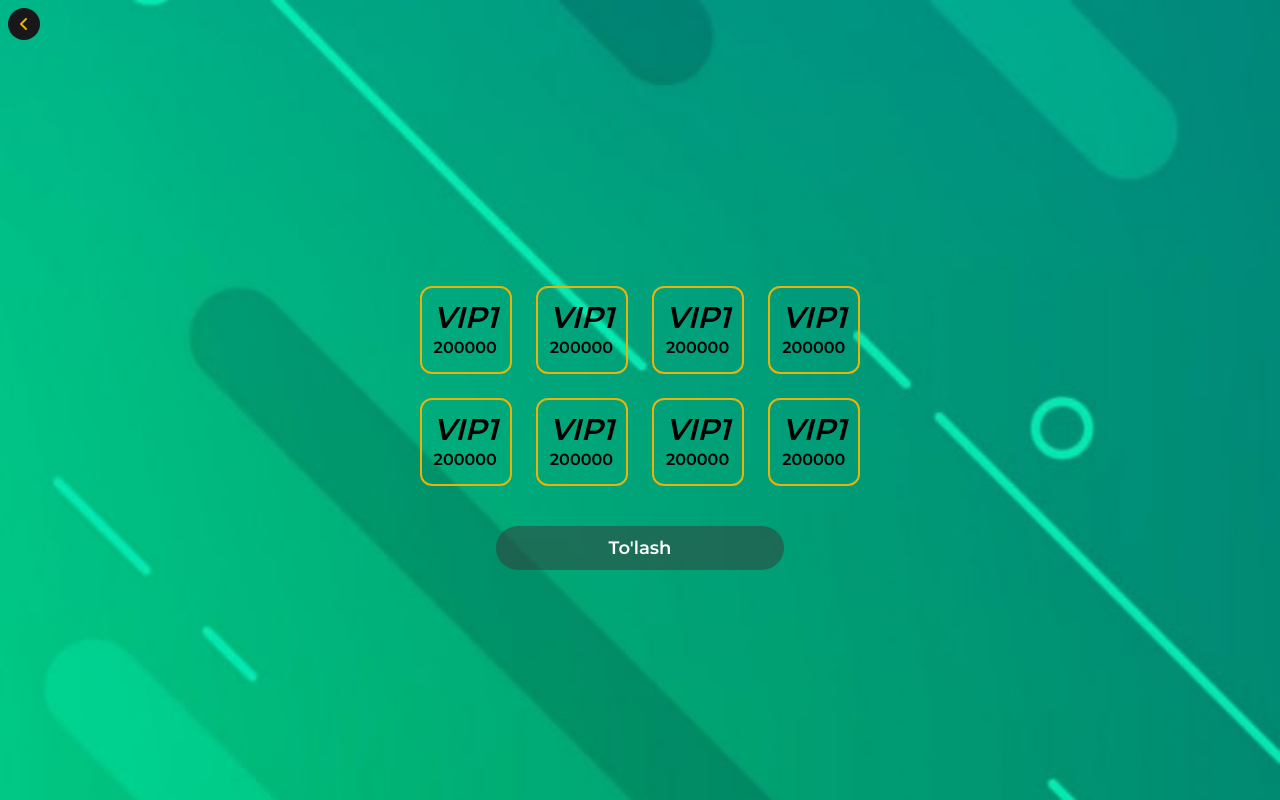
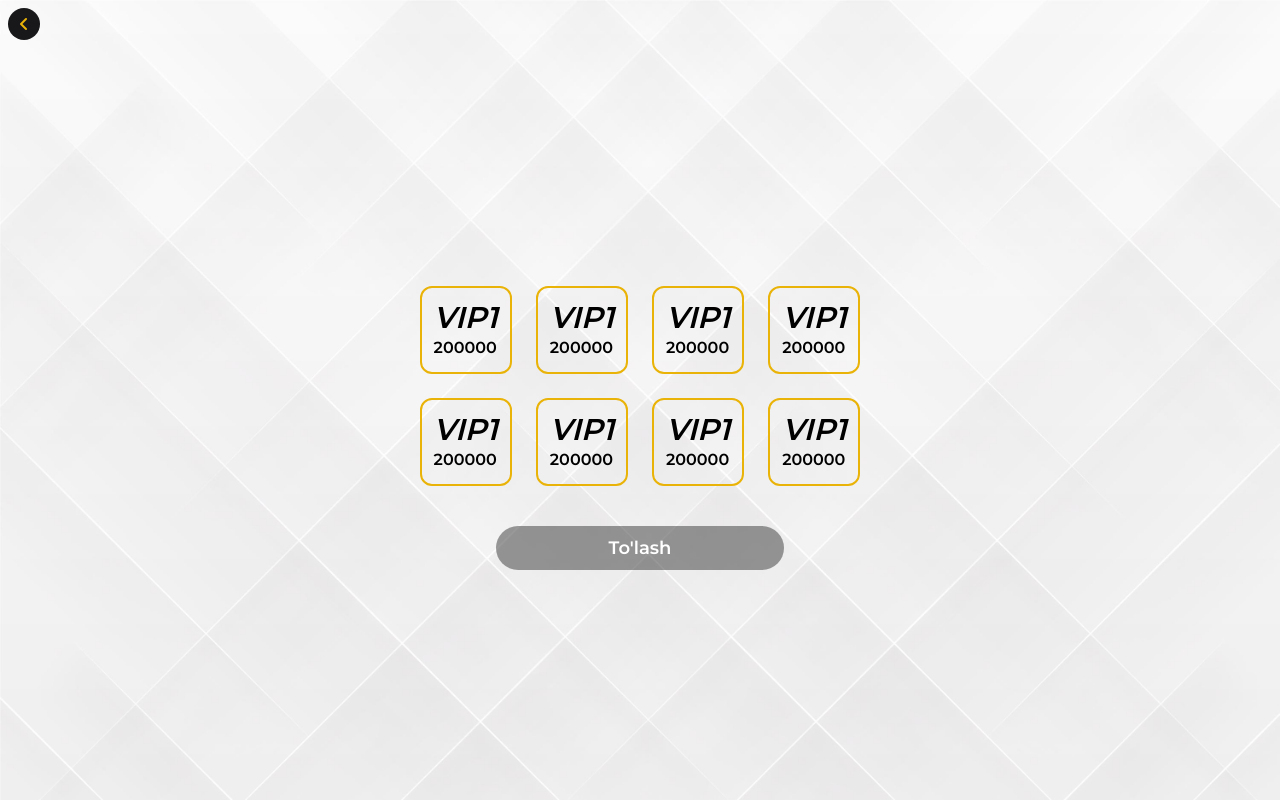
Before and after one commit to itkncoder/avolon, a React (Vite) app: page /vip in a window 1280 px wide. Built offline with nearby package versions, Linux system fonts and the light colour scheme.

Commit message:
may fixed error page not found

```diff
--- a/src/App.jsx
+++ b/src/App.jsx
@@ -1,7 +1,6 @@
-import { useState } from 'react'
 import './App.css'
+import {Routes, Route} from "react-router-dom"
 import fon from "./assets/bg.png"
-import {Routes, Route} from "react-router-dom"
 import Home from "./pages/Home"
 import Login from "./pages/Login"
 import Pay from "./pages/Pay"
--- a/src/index.css
+++ b/src/index.css
@@ -14,7 +14,17 @@ body {
     background-size: cover;
 }
 .bg-2 {
-    background-image: url(./assets/bg.png);
+    background-image: url(./assets/bg2.jpg);
     background-repeat: no-repeat;
     background-size: cover;
 }
+*::-webkit-scrollbar {
+    width: 8px;
+}
+*::-webkit-scrollbar-track {
+    background-color: transparent;
+}
+::-webkit-scrollbar-thumb {
+    background-color: gray;
+    border-radius: 30px;
+}
```
Also changed, not shown: 2 other files (tests, documents, lock files or other folders).
